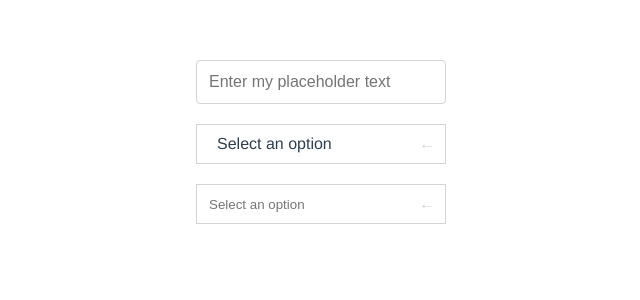
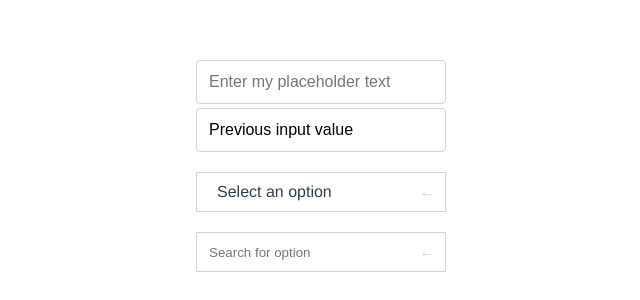
Before and after one commit to Amanej/vue-ui-library, a Vue app: page / in a window 1280 px wide. Shown: the top 300 px of the page, without its empty margins (319-959 px from the left). Built offline with nearby package versions, Linux system fonts and the light colour scheme.

Commit message:
Improved components styling and reusability

```diff
--- a/src/App.vue
+++ b/src/App.vue
@@ -4,7 +4,12 @@
       <textInput
         placeholder="Enter my placeholder text"
         initialValue=""
-        :customStyle="{borderRadius: '4px'}"
+        :customStyle="firstTextInputStyle"
+      />
+      <textInput
+        placeholder="Save something new"
+        initialValue="Previous input value"
+        :customStyle="secondTextInputStyle"
       />
     </div>
     <div class="container"> <!-- Container -->
@@ -20,11 +25,35 @@
 import textInput from './components/textInput.vue'
 import selectInput from './components/selectInput.vue'
 
+const firstTextInputStyle = {
+  input: {
+    borderRadius: '4px'
+  },
+  label: {}
+};
+
+const secondTextInputStyle = {
+  input: {
+    borderRadius: '4px'
+  },
+  label: {
+    marginTop: '4px'
+  }
+};
+
 export default {
   name: 'app',
   components: {
     textInput,
     selectInput
+  },
+  computed: {
+    firstTextInputStyle() {
+      return firstTextInputStyle
+    },
+    secondTextInputStyle() {
+      return secondTextInputStyle
+    }
   }
 }
 </script>
--- a/src/components/selectInput.vue
+++ b/src/components/selectInput.vue
@@ -11,7 +11,7 @@
         </div>
         <!-- Input select box -->
         <div v-if="withInput" class="selected" @click="toggleSelect">
-            <input type="text" name="selectBoxInput" id="selectBoxInput" placeholder="Select an option" v-model="query" />
+            <input type="text" name="selectBoxInput" id="selectBoxInput" placeholder="Search for option" v-model="query" />
             <label for="toggleSelect">
                 <i :class="{open: open}">&larr;</i><!-- icon -->
                 <input type="checkbox" v-model="open" id="toggleSelect" name="toggleSelect" />
@@ -32,7 +32,7 @@ export default {
     props: [
         'withInput'
     ],
-        data() {
+    data:() => {
         return {
             query: '',
             open: false,
--- a/src/components/textInput.vue
+++ b/src/components/textInput.vue
@@ -1,8 +1,8 @@
 <template>
-    <label>
+    <label :style="customStyle.label">
         <input
             :class="{changed: changed}"
-            :style="customCSS"
+            :style="customStyle.input"
             type="text"
             name="textInput"
             v-on:keyup.enter="saveInput"
@@ -19,15 +19,10 @@
 export default {
     name: 'textInput',
     created: function() {
-        //console.log('initialValue ',this.initialValue);
+        this.init = this.initialValue;
         this.value = this.initialValue;
     },
     computed: {
-        customCSS() {
-            if(this.customStyle) {
-                return this.customStyle
-            }
-        },
         changed() {
             return this.value !== this.init
         }
```
